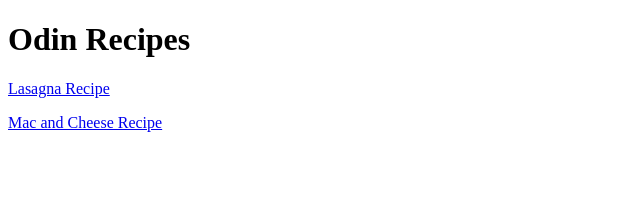
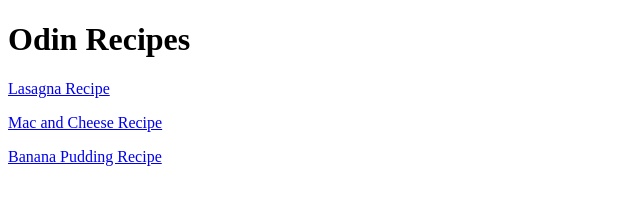
Before and after one commit to issacodigo/odin-recipes, a plain HTML site: page index.html in a window 1280 px wide. Shown: the whole page, without its empty margins (0-640 px from the left). Drawn offline with Linux system fonts and the light colour scheme.

Commit message:
banana pudding added to the recipe

```diff
--- a/index.html
+++ b/index.html
@@ -10,7 +10,7 @@
 
         <p><a href="./recipes/lasagna.html">Lasagna Recipe</p>
         <p><a href="./recipes/macncheese.html">Mac and Cheese Recipe</p>
-
+        <p><a href="./recipes/bananapudding.html">Banana Pudding Recipe</p>
 
     </body>
 </html>
```
